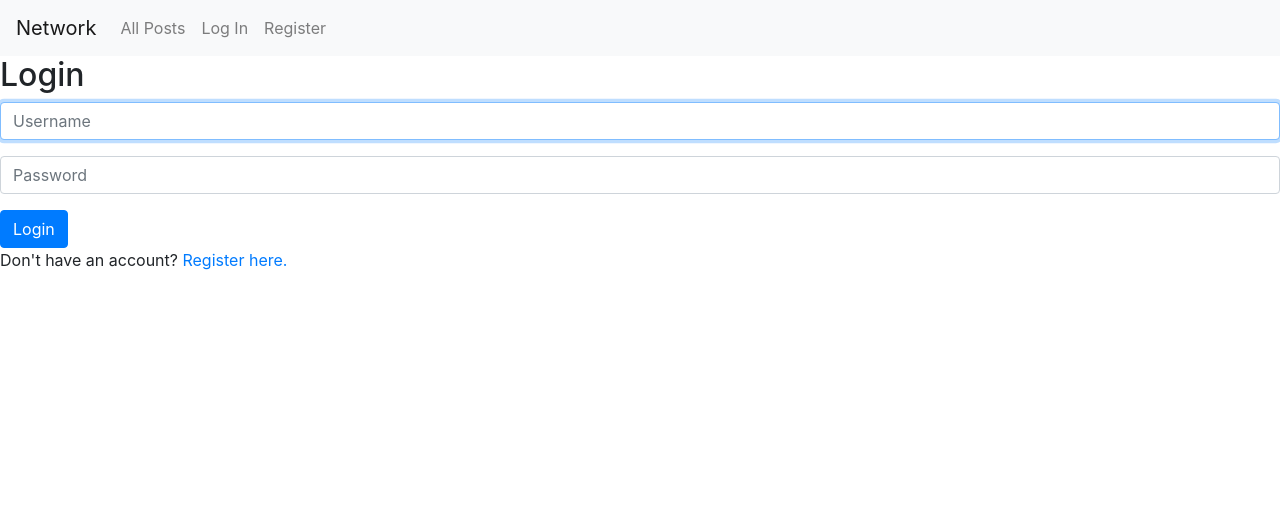
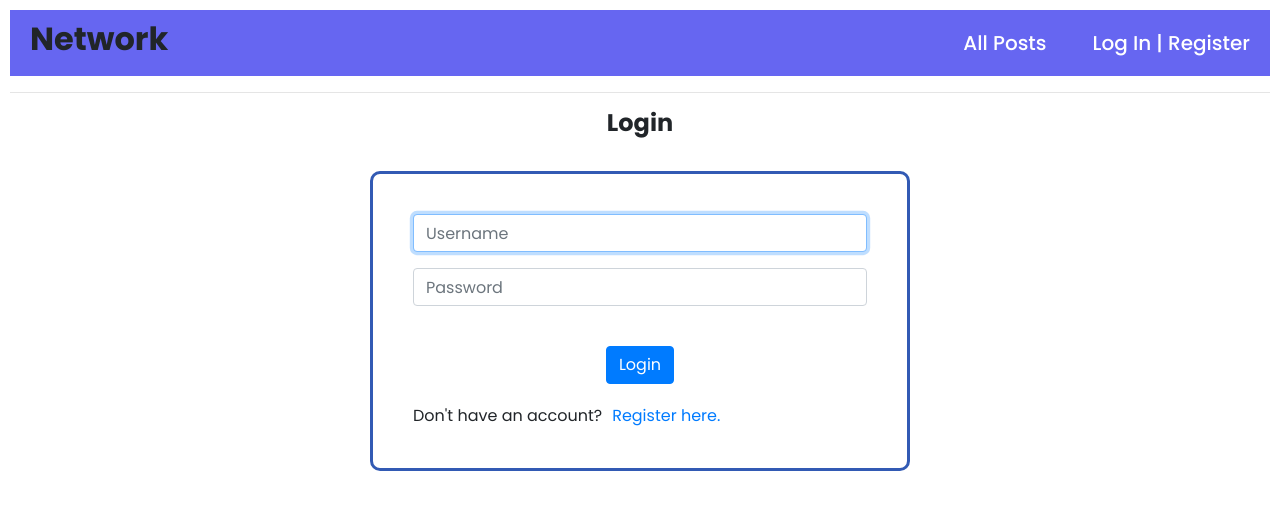
Before and after one commit to marciogugo/network, a Django app: page /login in a window 1280 px wide. Shown: the top 510 px of the page. Run offline with Django 3.2, Linux system fonts and the light colour scheme; some libraries are stand-ins or nearby versions.

Commit message:
Apply style
Apply style to register form and login form

```diff
--- a/network/static/network/styles.css
+++ b/network/static/network/styles.css
@@ -0,0 +1,195 @@
+@import url('https://fonts.googleapis.com/css2?family=Poppins:wght@300;400;500;700;900&display=swap');
+
+body {
+    padding: 10px;
+    font-family: 'Poppins', sans-serif;
+    font-weight: 400;
+    -webkit-font-smoothing: antialiased;
+    text-rendering: optimizeLegibility;
+    -moz-osx-font-smoothing: grayscale;
+}
+
+.form-posts {
+    inherits: false;
+    margin-left: 20px;
+}
+
+.h2-header {
+    font-weight: bold;
+    font-size: x-large;
+    height: 30px;
+    text-align: center;
+}
+
+.item-content {
+    margin-top: 10px;
+    font-weight: normal;
+    font-size: normal;
+}
+
+.item-comments{
+    display: flex;
+    align-content: flex-end;
+}
+
+.div-header {
+    display: flex;
+}
+
+.div-h1 {
+    width: 10%;
+}
+
+.div-menu {
+    width: 90%;
+}
+
+.div-user .div-user-logged {
+    width: 10%;
+    display: flex;
+    align-items: center;
+    font-size: 15px;
+}
+
+.header {
+    justify-content: space-between;
+    background-color: #6666f1;
+    padding: 10px 20px;
+}
+
+.h1-header {
+    font-weight: bold;
+    font-size: xx-large;
+}
+
+.h2-header {
+    font-weight: bold;
+    font-size: x-large;
+    height: 30px;
+}
+
+nav {
+    justify-content: right;
+    color: white;
+}
+
+.nav-link {
+    display: inline-flex;
+    align-items: center;
+    color: white;
+    font-size: 20px;
+    font-weight: 500;
+    margin-right: 30px;
+}
+
+.nav-link:hover {
+    color: red;
+    transition-property: color 1s;
+}
+
+.nav-watch {
+    display: inline-flex;
+    align-items: center;
+    color: white;
+    font-size: 20px;
+    font-weight: 500;
+    margin-right: 30px;
+}
+
+.nav-user {
+    display: inline-flex;
+    align-items: center;
+    color: white;
+    font-size: 20px;
+    font-weight: 500;
+    text-decoration: none;
+    --margin-right: 30px;
+    --width: 50px;
+}
+
+.nav-user-logged {
+    display: inline-flex;
+    font-style: italic;
+    color: black;
+    margin-left: 10px;
+}
+
+.nav-watch::after {
+    text-align: center;
+    font-size: 10px;
+    color: black;
+    content:attr(content);
+    width: 15px;
+    height: 15px;
+    margin-left: 5px;
+    --margin-bottom: 2px;
+    --padding-left:2px;
+    --padding-top:2px;
+    background-color: red;
+    border-radius: 5px;
+}
+
+.error-message {
+    height: 24px;
+    color: red;
+}
+
+.winner-message {
+    height: 30px;
+    color: red;
+}
+
+.form-group .form-button {
+    width: 300px;
+    align-items: center;
+}
+
+.form-register {
+    margin-top: 20px;
+    align-content: center;
+}
+
+.a-title {
+    width: 150px;
+    margin-right: 10px;
+}
+
+.form-button {
+    text-align: center;
+}
+
+.form-holder {
+    display: flex;
+    flex-direction: column;
+    justify-content: center;
+    align-items: center;
+    text-align: center;
+    min-height: 10vh;
+}
+
+.form-holder .form-posts {
+    text-align: left;
+}
+
+.form-holder .form-content {
+    position: relative;
+    text-align: center;
+    display: -webkit-box;
+    display: -moz-box;
+    display: -ms-flexbox;
+    display: -webkit-flex;
+    display: flex;
+    justify-content: center;
+    align-items: center;
+}
+
+.form-content .form-items {
+    border: 3px solid #325AB4;
+    padding: 40px;
+    display: inline-block;
+    width: 100%;
+    min-width: 540px;
+    border-radius: 10px;
+    text-align: left;
+    transition: all 0.4s ease;
+}
--- a/network/templates/network/layout.html
+++ b/network/templates/network/layout.html
@@ -6,44 +6,43 @@
         <title>{% block title %}Social Network{% endblock %}</title>
         <link rel="stylesheet" href="https://stackpath.bootstrapcdn.com/bootstrap/4.4.1/css/bootstrap.min.css" integrity="sha384-Vkoo8x4CGsO3+Hhxv8T/Q5PaXtkKtu6ug5TOeNV6gBiFeWPGFN9MuhOf23Q9Ifjh" crossorigin="anonymous">
         <link href="{% static 'network/styles.css' %}" rel="stylesheet">
+
+        {% comment %} <meta charset="utf-8">
+        <meta http-equiv="X-UA-Compatible" content="IE=edge">
+        <meta name="viewport" content="width=device-width, initial-scale=1">
+        <title>{% block title %}Social Network{% endblock title %}</title>
+        <link rel="stylesheet" href="https://cdn.jsdelivr.net/npm/bootstrap@5.1.3/dist/css/bootstrap.min.css" integrity="sha384-1BmE4kWBq78iYhFldvKuhfTAU6auU8tT94WrHftjDbrCEXSU1oBoqyl2QvZ6jIW3" crossorigin="anonymous">
+        <link href="{% static 'network/styles.css' %}" rel="stylesheet"> {% endcomment %}
+
     </head>
     <body>
-
-        <nav class="navbar navbar-expand-lg navbar-light bg-light">
-            <a class="navbar-brand" href="#">Network</a>
-
-            <div>
-              <ul class="navbar-nav mr-auto">
+        <header class="header">
+            <div class="div-header">
+                <div class="div-h1">
+                    <h1 class="h1-header">Network</h1>
+                </div>
+                <div class="div-menu">
+                    <nav class="nav">
+                        <a class="nav-link" href="{% url 'posts' %}">All Posts</a>
+                        {% if user.is_authenticated %}
+                        <a class="nav-link" href="{% url 'following' %}">Following</a>
+                        {% endif %}
+                        {% if user.is_authenticated %}
+                            <a class="nav-user" href="{% url 'logout' %}">Log Out | </a>
+                        {% else %}
+                            <a class="nav-user" href="{% url 'login' %}">Log In | Register</a>
+                        {% endif %}
+                    </nav>
+                </div>
                 {% if user.is_authenticated %}
-                    <li class="nav-item">
-                        <a class="nav-link" href="#"><strong>{{ user.username }}</strong></a>
-                    </li>
+                <div class="div-user-logged">
+                    <a class="nav-user-logged">Hello, {{ user.username }}<strong><a>
+                </div>
                 {% endif %}
-                <li class="nav-item">
-                  <a class="nav-link" href="{% url 'index' %}">All Posts</a>
-                </li>
-                {% if user.is_authenticated %}
-                    <li class="nav-item">
-                        <a class="nav-link" href="#">Following</a>
-                    </li>
-                    <li class="nav-item">
-                        <a class="nav-link" href="{% url 'logout' %}">Log Out</a>
-                    </li>
-                {% else %}
-                    <li class="nav-item">
-                        <a class="nav-link" href="{% url 'login' %}">Log In</a>
-                    </li>
-                    <li class="nav-item">
-                        <a class="nav-link" href="{% url 'register' %}">Register</a>
-                    </li>
-                {% endif %}
-              </ul>
             </div>
-          </nav>
-
-        <div class="body">
-            {% block body %}
-            {% endblock %}
-        </div>
+        </header>
+        <hr>
+        {% block body %}
+        {% endblock body %}
     </body>
 </html>
--- a/network/templates/network/login.html
+++ b/network/templates/network/login.html
@@ -1,24 +1,34 @@
 {% extends "network/layout.html" %}
 
+<title>{% block title %}Social Network - Login{% endblock title %}</title>
+
 {% block body %}
-
-    <h2>Login</h2>
-
-    {% if message %}
-        <div>{{ message }}</div>
-    {% endif %}
-
-    <form action="{% url 'login' %}" method="post">
+    <div class="form-holder">
+        <h2 class="h2-header">Login</h2>
+        <br>
+        <div class="form-content">
+            <div class="form-items">
+                <form class="form-login" action="{% url 'login' %}" method="post">
                     {% csrf_token %}
-        <div class="form-group">
+                    <div class="mb-3">
                         <input autofocus class="form-control" type="text" name="username" placeholder="Username">
                     </div>
-        <div class="form-group">
+                    <div class="mb-3">
                         <input class="form-control" type="password" name="password" placeholder="Password">
                     </div>
+                    {% if message %}
+                        <div class="error-message">{{ message }}</div>
+                    {% else %}
+                        <div class="error-message"></div>
+                    {% endif %}
+                    <div class="form-button">
                         <input class="btn btn-primary" type="submit" value="Login">
+                    </div>
+                    <div class="form-register">
+                        <a class="a-title">Don't have an account?</a><a href="{% url 'register' %}">Register here.</a>
+                    </div>
                 </form>
-
-    Don't have an account? <a href="{% url 'register' %}">Register here.</a>
-
-{% endblock %}
+            </div>
+        </div>
+    </div>
+{% endblock body %}
--- a/network/urls.py
+++ b/network/urls.py
@@ -5,6 +5,8 @@ from . import views
 
 urlpatterns = [
     path("", views.index, name="index"),
+    path("posts", views.posts, name="posts"),
+    path("following", views.following, name="following"),
     path("login", views.login_view, name="login"),
     path("logout", views.logout_view, name="logout"),
     path("register", views.register, name="register")
--- a/network/views.py
+++ b/network/views.py
@@ -38,6 +38,8 @@ def logout_view(request):
 
 def register(request):
     if request.method == "POST":
+        first_name = request.POST["firstname"]
+        last_name = request.POST["lastname"]
         username = request.POST["username"]
         email = request.POST["email"]
 
@@ -51,7 +53,12 @@ def register(request):
 
         # Attempt to create new user
         try:
-            user = User.objects.create_user(username, email, password)
+            # user = User.objects.create_user(username, email, password, first_name, last_name)
+            user = User.objects.create_user(username=username,
+                                            first_name=first_name,
+                                            last_name=last_name,
+                                            email=email,
+                                            password=password)
             user.save()
         except IntegrityError:
             return render(request, "network/register.html", {
@@ -61,3 +68,9 @@ def register(request):
         return HttpResponseRedirect(reverse("index"))
     else:
         return render(request, "network/register.html")
+
+def posts(request):
+    pass
+
+def following(request):
+    pass
```
Also changed, not shown: network/forms.py (added, +75 -0 lines), network/models.py (+9 -1 lines), network/static/network/reset.css (added, +63 -0 lines), network/templates/network/index.html (+26 -2 lines), network/templates/network/register.html (+41 -26 lines), db.sqlite3 (added), 1 other file. Lines whose indentation alone changed are shown as unchanged.
